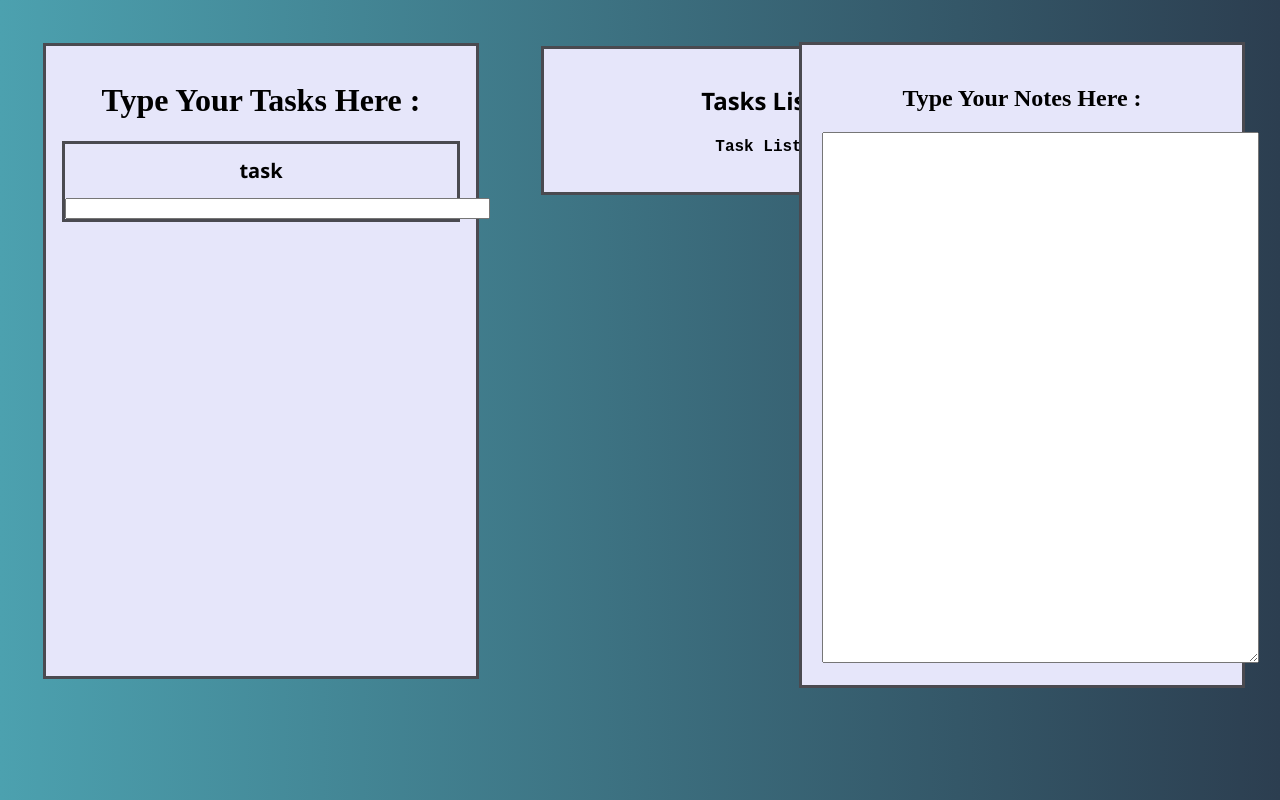
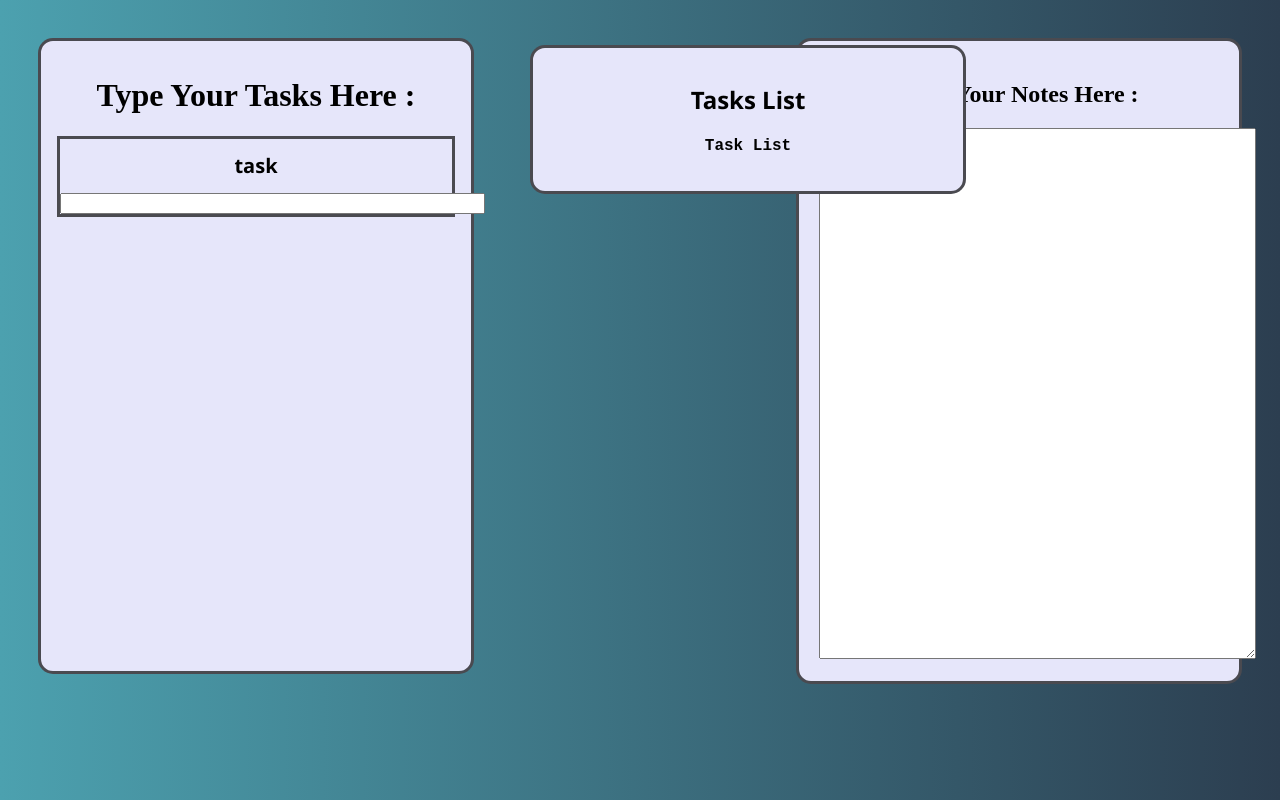
Before and after one commit to Shreyanshdot/things-get-done, a React (Create React App) app: page / in a window 1280 px wide. Built offline with nearby package versions, Linux system fonts and the light colour scheme.

Commit message:
style : display flex

```diff
--- a/src/Components/App.css
+++ b/src/Components/App.css
@@ -1,8 +1,7 @@
 .App {
-  /* margin: auto; */
-  /* height: 650px; */
+  display: flex;
+  justify-content: space-between;
+  padding: 20px;
   /* background-color: azure; */
-  display: flex;
   background: -webkit-linear-gradient(to left, #4ca1af, #2c3e50);
-  padding: 25px;
 }
--- a/src/Components/Notes.css
+++ b/src/Components/Notes.css
@@ -1,13 +1,11 @@
 .Notes-box {
   background-color: lavender;
-  position: absolute;
-  margin: auto;
-  right: 35px;
+  /* position: absolute; */
   padding: 20px;
-  top: 42px;
   width: 400px;
   height: 600px;
   border: 3px solid #000000ad;
+  border-radius: 15px;
   text-align: center;
   font-family: "Times New Roman", Times, serif;
 }
--- a/src/Components/Tasks.css
+++ b/src/Components/Tasks.css
@@ -1,10 +1,7 @@
 .Tasks-card {
   background-color: lavender;
-  position: relative;
-  /* left: 270px; */
-  /* left: 20%; */
   padding: 15px;
-  /* margin: auto; */
+  border-radius: 15px;
   width: 400px;
   height: 600px;
   border: 3px solid #000000ad;
@@ -19,14 +16,14 @@
   font-size: 10px;
 }
 
+.task-label {
+  font-family: "Segoe UI", Tahoma, Geneva, Verdana, sans-serif;
+  text-align: center;
+}
+
 .input {
   /* align-items: center; */
   margin: 1px;
   text-align: center;
   border: 3px solid #000000ad;
 }
-
-.task-label {
-  font-family: "Segoe UI", Tahoma, Geneva, Verdana, sans-serif;
-  text-align: center;
-}
--- a/src/Components/TasksCompleted.css
+++ b/src/Components/TasksCompleted.css
@@ -2,11 +2,11 @@
   position: absolute;
   background-color: lavender;
   border: 3px solid #000000ad;
+  border-radius: 15px;
   padding: 15px;
-  top: 0px;
-  left: 115%;
+  top: 45px;
+  left: 530px;
   width: 400px;
-  /* height: 600px; */
 }
 .header {
   text-align: center;
```
